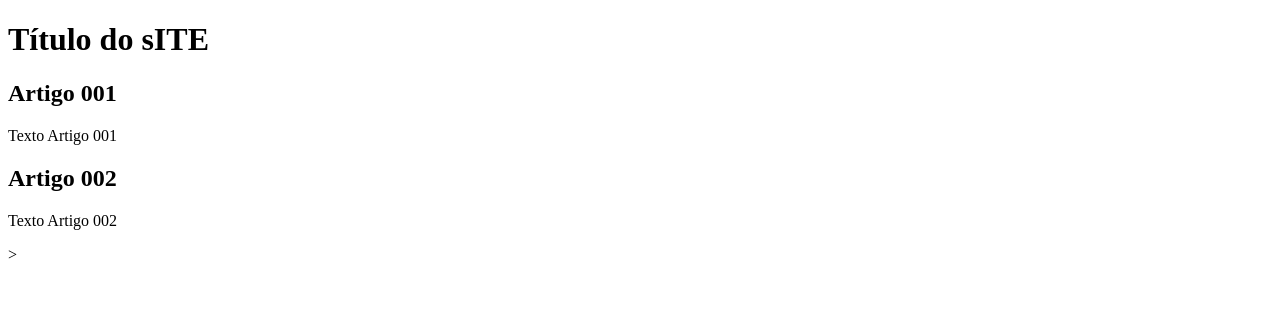
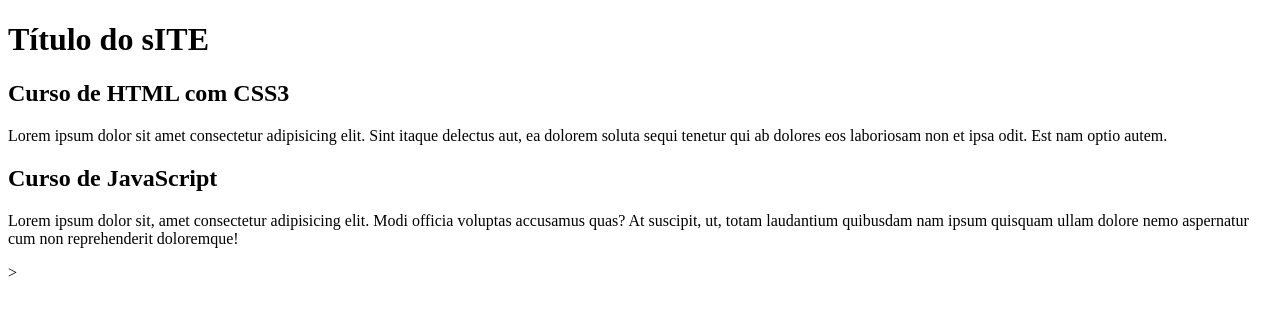
Before and after one commit to thyagoxp/projeto-site, a plain HTML site: page index.html in a window 1280 px wide. Drawn offline with Linux system fonts and the light colour scheme.

Commit message:
Comecei a escrever o conteúdo

```diff
--- a/index.html
+++ b/index.html
@@ -11,12 +11,12 @@
              <h1>Título do sITE</h1>
              </HEAder>
              <ARTIcle>
-                <h2>Artigo 001</h2>
-                <p>Texto Artigo 001</p>
+                <h2>Curso de HTML com CSS3</h2>
+                <p>Lorem ipsum dolor sit amet consectetur adipisicing elit. Sint itaque delectus aut, ea dolorem soluta sequi tenetur qui ab dolores eos laboriosam non et ipsa odit. Est nam optio autem.</p>
                 </article>
                 <article>
-                    <h2>Artigo 002</h2>
-                    <p>Texto Artigo 002</p>
+                    <h2>Curso de JavaScript</h2>
+                    <p>Lorem ipsum dolor sit, amet consectetur adipisicing elit. Modi officia voluptas accusamus quas? At suscipit, ut, totam laudantium quibusdam nam ipsum quisquam ullam dolore nemo aspernatur cum non reprehenderit doloremque!</p>
 
                 </article>
     ></main>
```
